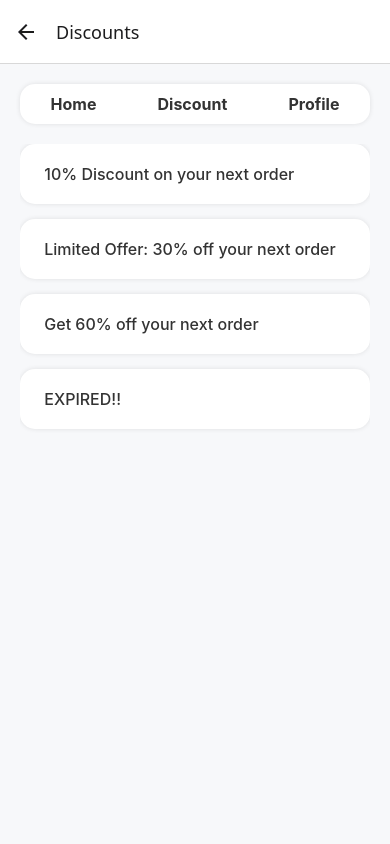
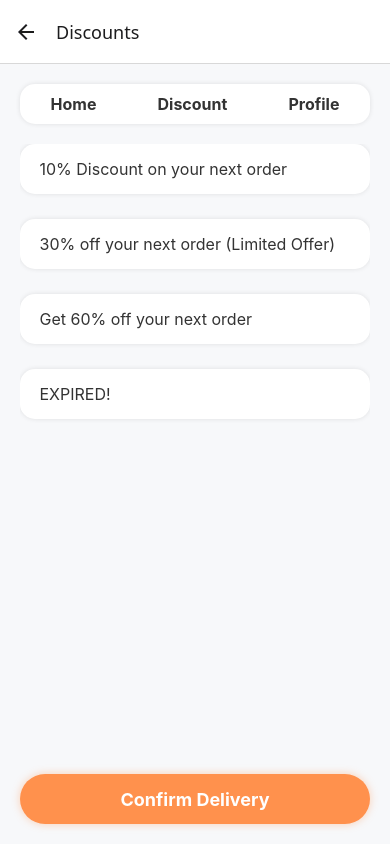
Before and after one commit to TUDublinBlanchBusinessIT/project-Sozifatima-1, a React Native app: screen /Discounts in a window 390 px wide. Built offline with nearby package versions, Linux system fonts and the light colour scheme.

Commit message:
Home page discount page connected

```diff
--- a/DiscountsScreen.js
+++ b/DiscountsScreen.js
@@ -3,13 +3,33 @@ import { View, Text, StyleSheet, TouchableOpacity, ScrollView, Alert } from 'rea
 
 export default function DiscountsScreen({ navigation }) {
   const [selectedDiscount, setSelectedDiscount] = useState('');
+  const [selectedService, setSelectedService] = useState('');
 
-  const handleSelectDiscount = (discount) => {
+  // Handle Discount Selection
+  const handleSelectDiscount = (discount, service) => {
     setSelectedDiscount(discount);
+    setSelectedService(service);
+
+    // Show Alert when a discount is applied
+    Alert.alert(
+      'Discount Applied',
+      `${discount} discount has been applied to ${service}!`
+    );
   };
 
-  const handleApplyDiscount = (discount) => {
-    Alert.alert(`${discount} Discount applied!`);
+  // Handle Delivery Button Click
+  const handleDelivery = () => {
+    if (selectedService && selectedDiscount) {
+      Alert.alert(
+        'Delivery Selected',
+        `You have selected ${selectedService} with the ${selectedDiscount} discount applied!`
+      );
+    } else {
+      Alert.alert(
+        'No Selection',
+        'Please select a discount and a service before confirming delivery.'
+      );
+    }
   };
 
   return (
@@ -25,88 +45,68 @@ export default function DiscountsScreen({ navigation }) {
         </TouchableOpacity>
       </View>
 
-      <ScrollView>
-        {/* Discount Options */}
+      {/* Scrollable Discount Options */}
+      <ScrollView contentContainerStyle={styles.scrollContainer}>
+        {/* Discount 10% */}
         <TouchableOpacity
           style={[
             styles.discountItem,
             selectedDiscount === '10%' && styles.selectedDiscount,
           ]}
-          onPress={() => handleSelectDiscount('10%')}
+          onPress={() => handleSelectDiscount('10%', 'Deliveroo')}
         >
           <Text style={styles.discountText}>
             {selectedDiscount === '10%' ? '✔ ' : ''} 10% Discount on your next order
           </Text>
-          {selectedDiscount === '10%' && (
-            <TouchableOpacity
-              style={styles.applyButton}
-              onPress={() => handleApplyDiscount('10%')}
-            >
-              <Text style={styles.applyButtonText}>Applied</Text>
-            </TouchableOpacity>
-          )}
+          {selectedDiscount === '10%' && <Text style={styles.details}>Use Now!</Text>}
         </TouchableOpacity>
 
+        {/* Discount 30% */}
         <TouchableOpacity
           style={[
             styles.discountItem,
             selectedDiscount === '30%' && styles.selectedDiscount,
           ]}
-          onPress={() => handleSelectDiscount('30%')}
+          onPress={() => handleSelectDiscount('30%', 'Just Eats')}
         >
           <Text style={styles.discountText}>
-            {selectedDiscount === '30%' ? '✔ ' : ''} Limited Offer: 30% off your next order
+            {selectedDiscount === '30%' ? '✔ ' : ''} 30% off your next order (Limited Offer)
           </Text>
-          {selectedDiscount === '30%' && (
-            <TouchableOpacity
-              style={styles.applyButton}
-              onPress={() => handleApplyDiscount('30%')}
-            >
-              <Text style={styles.applyButtonText}>Applied</Text>
-            </TouchableOpacity>
-          )}
+          {selectedDiscount === '30%' && <Text style={styles.details}>Use Now!</Text>}
         </TouchableOpacity>
 
+        {/* Discount 60% */}
         <TouchableOpacity
           style={[
             styles.discountItem,
             selectedDiscount === '60%' && styles.selectedDiscount,
           ]}
-          onPress={() => handleSelectDiscount('60%')}
+          onPress={() => handleSelectDiscount('60%', 'Uber Eats')}
         >
           <Text style={styles.discountText}>
             {selectedDiscount === '60%' ? '✔ ' : ''} Get 60% off your next order
           </Text>
-          {selectedDiscount === '60%' && (
-            <TouchableOpacity
-              style={styles.applyButton}
-              onPress={() => handleApplyDiscount('60%')}
-            >
-              <Text style={styles.applyButtonText}>Applied</Text>
-            </TouchableOpacity>
-          )}
+          {selectedDiscount === '60%' && <Text style={styles.details}>Use Code: 3457</Text>}
         </TouchableOpacity>
 
+        {/* Discount Expired */}
         <TouchableOpacity
           style={[
             styles.discountItem,
             selectedDiscount === 'EXPIRED' && styles.selectedDiscount,
           ]}
-          onPress={() => handleSelectDiscount('EXPIRED')}
+          onPress={() => handleSelectDiscount('EXPIRED', 'Uber Eats')}
         >
           <Text style={styles.discountText}>
-            {selectedDiscount === 'EXPIRED' ? '✔ ' : ''} EXPIRED!!
+            {selectedDiscount === 'EXPIRED' ? '✔ ' : ''} EXPIRED!
           </Text>
-          {selectedDiscount === 'EXPIRED' && (
-            <TouchableOpacity
-              style={styles.applyButton}
-              onPress={() => handleApplyDiscount('EXPIRED')}
-            >
-              <Text style={styles.applyButtonText}>Applied</Text>
-            </TouchableOpacity>
-          )}
         </TouchableOpacity>
       </ScrollView>
+
+      {/* Deliver Button */}
+      <TouchableOpacity style={styles.deliverButton} onPress={handleDelivery}>
+        <Text style={styles.deliverButtonText}>Confirm Delivery</Text>
+      </TouchableOpacity>
     </View>
   );
 }
@@ -134,12 +134,15 @@ const styles = StyleSheet.create({
     fontWeight: 'bold',
     color: '#333',
   },
+  scrollContainer: {
+    paddingBottom: 20,
+  },
   discountItem: {
     flexDirection: 'row',
     justifyContent: 'space-between',
     alignItems: 'center',
-    padding: 20,
-    marginBottom: 15,
+    padding: 15,
+    marginBottom: 25,
     backgroundColor: '#fff',
     borderRadius: 15,
     shadowColor: '#000',
@@ -150,26 +153,31 @@ const styles = StyleSheet.create({
   selectedDiscount: {
     borderColor: '#ff914d',
     borderWidth: 2,
-    backgroundColor: '#ffebd6', // Light background color when selected
   },
   discountText: {
     fontSize: 16,
-    fontWeight: '500',
     color: '#333',
-    flex: 1,
   },
   details: {
     fontSize: 14,
-    color: '#ff914d', // Highlighted color for details
+    color: '#888',
   },
-  applyButton: {
+  deliverButton: {
+    width: '100%',
+    height: 50,
     backgroundColor: '#ff914d',
+    justifyContent: 'center',
+    alignItems: 'center',
     borderRadius: 25,
-    paddingVertical: 8,
-    paddingHorizontal: 20,
+    marginTop: 20,
+    shadowColor: '#ff914d',
+    shadowOpacity: 0.4,
+    shadowRadius: 8,
+    elevation: 5,
   },
-  applyButtonText: {
+  deliverButtonText: {
     color: '#fff',
+    fontSize: 18,
     fontWeight: 'bold',
   },
 });
--- a/HomeScreen.js
+++ b/HomeScreen.js
@@ -17,14 +17,9 @@ export default function HomeScreen({ navigation }) {
 
     // Set the cheapest options for the selected service
     setCheapestOptions(options[service] || []);
-  };
 
-  const handleDelivery = () => {
-    if (selectedService) {
-      alert(`You selected ${selectedService}!`);
-    } else {
-      alert('Please select a delivery service!');
-    }
+    // Automatically navigate to the Discounts screen after selection
+    navigation.navigate('Discounts');
   };
 
   return (
@@ -57,13 +52,6 @@ export default function HomeScreen({ navigation }) {
           </Text>
           <Text style={styles.serviceTime}>20 minutes</Text>
         </TouchableOpacity>
-        {selectedService === 'Deliveroo' && (
-          <View style={styles.price}>
-            {cheapestOptions.map((option, index) => (
-              <Text key={index} style={styles.priceText}>{option}</Text>
-            ))}
-          </View>
-        )}
 
         <TouchableOpacity
           style={[
@@ -77,13 +65,6 @@ export default function HomeScreen({ navigation }) {
           </Text>
           <Text style={styles.serviceTime}>45 minutes</Text>
         </TouchableOpacity>
-        {selectedService === 'Just Eats' && (
-          <View style={styles.price}>
-            {cheapestOptions.map((option, index) => (
-              <Text key={index} style={styles.priceText}>{option}</Text>
-            ))}
-          </View>
-        )}
 
         <TouchableOpacity
           style={[
@@ -97,17 +78,10 @@ export default function HomeScreen({ navigation }) {
           </Text>
           <Text style={styles.serviceTime}>25 minutes</Text>
         </TouchableOpacity>
-        {selectedService === 'Uber Eats' && (
-          <View style={styles.price}>
-            {cheapestOptions.map((option, index) => (
-              <Text key={index} style={styles.priceText}>{option}</Text>
-            ))}
-          </View>
-        )}
       </ScrollView>
 
       {/* Deliver Button */}
-      <TouchableOpacity style={styles.deliverButton} onPress={handleDelivery}>
+      <TouchableOpacity style={styles.deliverButton} onPress={() => alert('Please select a service first!')}>
         <Text style={styles.deliverButtonText}>Deliver</Text>
       </TouchableOpacity>
     </View>
@@ -174,14 +148,6 @@ const styles = StyleSheet.create({
     fontSize: 14,
     color: '#888',
   },
-  price: {
-    paddingLeft: 20,
-    paddingTop: 10,
-  },
-  priceText: {
-    fontSize: 14,
-    color: '#555',
-  },
   deliverButton: {
     width: '100%',
     height: 50,
```
